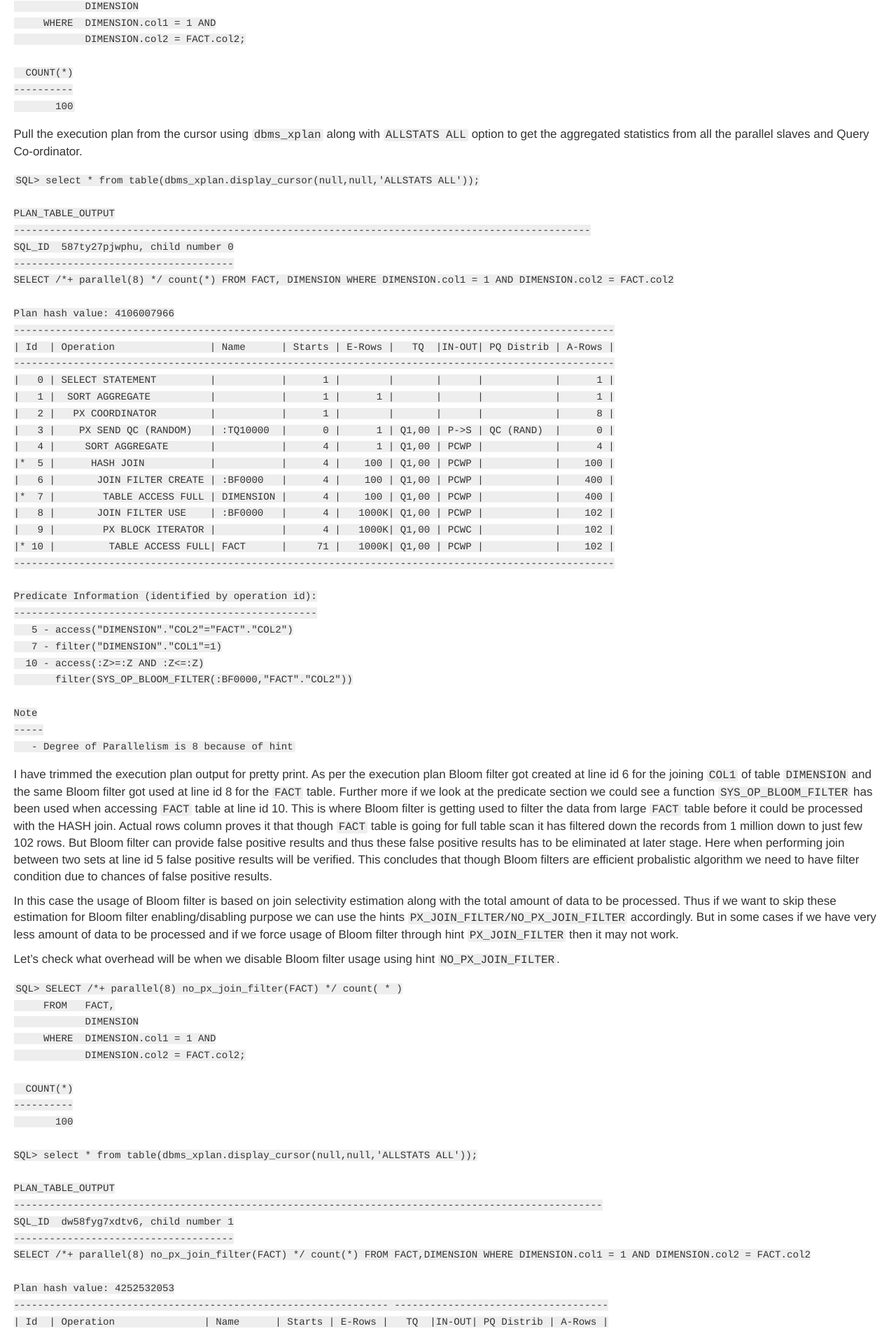
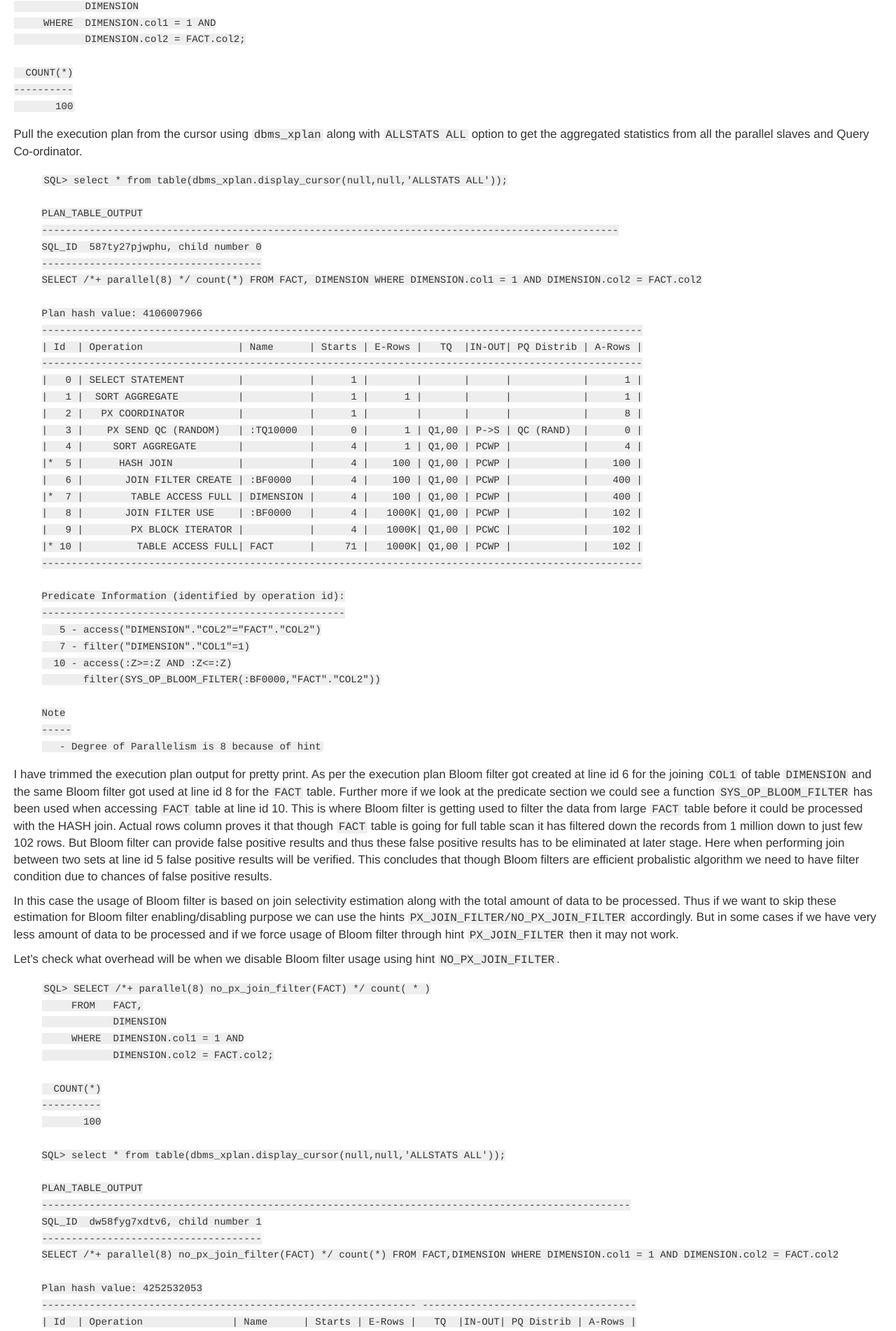
Before and after one commit to yasu-khan/yasu-khan.github.io, a Jekyll site: the page built from _posts/2018-02-05-Oracle-Bloom-Filter.md, in a window 1280 px wide. Shown: the part 1716-3618 px from the top of the page at 70% size. Built offline with Jekyll 4.4.1, drawn with Linux system fonts in a browser that asks for light colours; nearby versions of some CDN libraries; comment, search, counter and statistics services are not loaded; a style sheet for code colours, icons or effects is not loaded.

Commit message:
Modified sql formatting

````diff
--- a/_posts/2018-02-05-Oracle-Bloom-Filter.md
+++ b/_posts/2018-02-05-Oracle-Bloom-Filter.md
@@ -71,7 +71,7 @@ SQL> SELECT /*+ parallel(8) */ count( * )
 ```
 
 Pull the execution plan from the cursor using ```dbms_xplan``` along with ```ALLSTATS ALL``` option to get the aggregated statistics from all the parallel slaves and Query Co-ordinator.
-```sql
+{% highlight sql %}
 SQL> select * from table(dbms_xplan.display_cursor(null,null,'ALLSTATS ALL'));
 
 PLAN_TABLE_OUTPUT
@@ -107,14 +107,14 @@ Predicate Information (identified by operation id):
 Note
 -----
    - Degree of Parallelism is 8 because of hint
-```
+{% endhighlight %}
 
 I have trimmed the execution plan output for pretty print. As per the execution plan Bloom filter got created at line id 6 for the joining ```COL1``` of table ```DIMENSION``` and the same Bloom filter got used at line id 8 for the ```FACT``` table. Further more if we look at the predicate section we could see a function ```SYS_OP_BLOOM_FILTER``` has been used when accessing ```FACT``` table at line id 10. This is where Bloom filter is getting used to filter the data from large ```FACT``` table before it could be processed with the HASH join. Actual rows column proves it that though ```FACT``` table is going for full table scan it has filtered down the records from 1 million down to just few 102 rows. But Bloom filter can provide false positive results and thus these false positive results has to be eliminated at later stage. Here when performing join between two sets at line id 5 false positive results will be verified. This concludes that though Bloom filters are efficient probalistic algorithm we need to have filter condition due to chances of false positive results.
 
 In this case the usage of Bloom filter is based on join selectivity estimation along with the total amount of data to be processed. Thus if we want to skip these estimation for Bloom filter enabling/disabling purpose we can use the hints ```PX_JOIN_FILTER/NO_PX_JOIN_FILTER``` accordingly. But in some cases if we have very less amount of data to be processed and if we force usage of Bloom filter through hint ```PX_JOIN_FILTER``` then it may not work.
 
 Let's check what overhead will be when we disable Bloom filter usage using hint ```NO_PX_JOIN_FILTER```.
-```sql
+{% highlight sql %}
 SQL> SELECT /*+ parallel(8) no_px_join_filter(FACT) */ count( * )
      FROM   FACT,
             DIMENSION
@@ -157,7 +157,7 @@ Predicate Information (identified by operation id):
 Note
 -----
    - Degree of Parallelism is 8 because of hint
-```
+{% endhighlight %}
 
 As per the execution we processed complete 1 million rows from table ```FACT``` without any filteration. This also increases the traffic between parallel query slaves causing direct increase in response time.
 
@@ -202,7 +202,7 @@ PL/SQL procedure successfully completed.
 ```
 Now we need to disable Bloom partition pruning to observe Subquery partition pruning behaviour, but since we don't have any hint to disable this we need to set parameter ```"_bloom_pruning_enabled"``` to false.
 
-```sql
+{% highlight sql %}
 SQL> alter session set "_bloom_pruning_enabled"=FALSE;
 
 Session altered.
@@ -242,11 +242,11 @@ Predicate Information (identified by operation id):
 ---------------------------------------------------
    2 - access("DIMENSION"."COL2"="FACT"."COL2")
    3 - filter("DIMENSION"."COL1"=1)
-```
+{% endhighlight %}
 
 The operation ```"PARTITION HASH SUBQUERY"``` at line id 5 says that subquery partition pruning has occurred on ```FACT``` table as shown by the value as ```"KEY(SQ)"``` for Pstart and Pstop. But in recent Oracle versions this behaviour has changed, Bloom partition pruning will be taking place wherever Subquery pruning is used. Let's reset this parameter ```"_bloom_pruning_enabled"``` to TRUE(Default value) and see how Bloom will be used for pruning partitions.
 
-```sql
+{% highlight sql %}
 SQL> alter session set "_bloom_pruning_enabled"=TRUE;
 
 Session altered.
@@ -287,7 +287,7 @@ Predicate Information (identified by operation id):
 ---------------------------------------------------
    2 - access("DIMENSION"."COL2"="FACT"."COL2")
    4 - filter("DIMENSION"."COL1"=1)
-```
+{% endhighlight %}
 
 In the above execution plan Bloom filter has been created at line id 3 based on the data returned by line id 4, by using this Bloom filter partition pruning on table ```FACT``` occurs(Bloom usgae in Pstart and Pstop) and hence only the partitions containing the relevant data is scanned. But when we check Pstart(1) and Pstop(40) columns it says all partitions(5 partitons * 8 subpartitions=40) of the ```FACT``` table have been scanned, intrestingly if you check Actual-Rows it is 750K but ```FACT``` table has 1 Million rows in total, this confirms Bloom filter was used for pruning subpartions though all the partitions have been scanned.
 
@@ -305,7 +305,7 @@ SYS_OP_BLOOM_FILTER_LIST       YES
 ```
 
 Let's see how execution plan looks like in Exadata when Bloom filters are in use.
-```sql
+{% highlight sql %}
 SQL> SELECT count( * )
      FROM   FACT,
             DIMENSION
@@ -344,7 +344,7 @@ Predicate Information (identified by operation id):
        filter("DIMENSION"."COL1"=1)
    6 - storage(SYS_OP_BLOOM_FILTER(:BF0000,"FACT"."COL2"))
        filter(SYS_OP_BLOOM_FILTER(:BF0000,"FACT"."COL2"))
-```
+{% endhighlight %}
 
 In Exadata though it is serially executed Bloom filter were created and used. At line id 3 Bloom filter got created and used to filter the rows from FACT table at line id 5. In predicate section we see that Bloom function ```SYS_OP_BLOOM_FILTER``` is offloaded to cell server to futher reduce the data by filtering it in cell server. We can confirm how much data have been offloaded by measuring metrics through session level statistics. In principle Bloom filters existance in Exadata is dominant as it can be completly processed in cell server.
 
````
